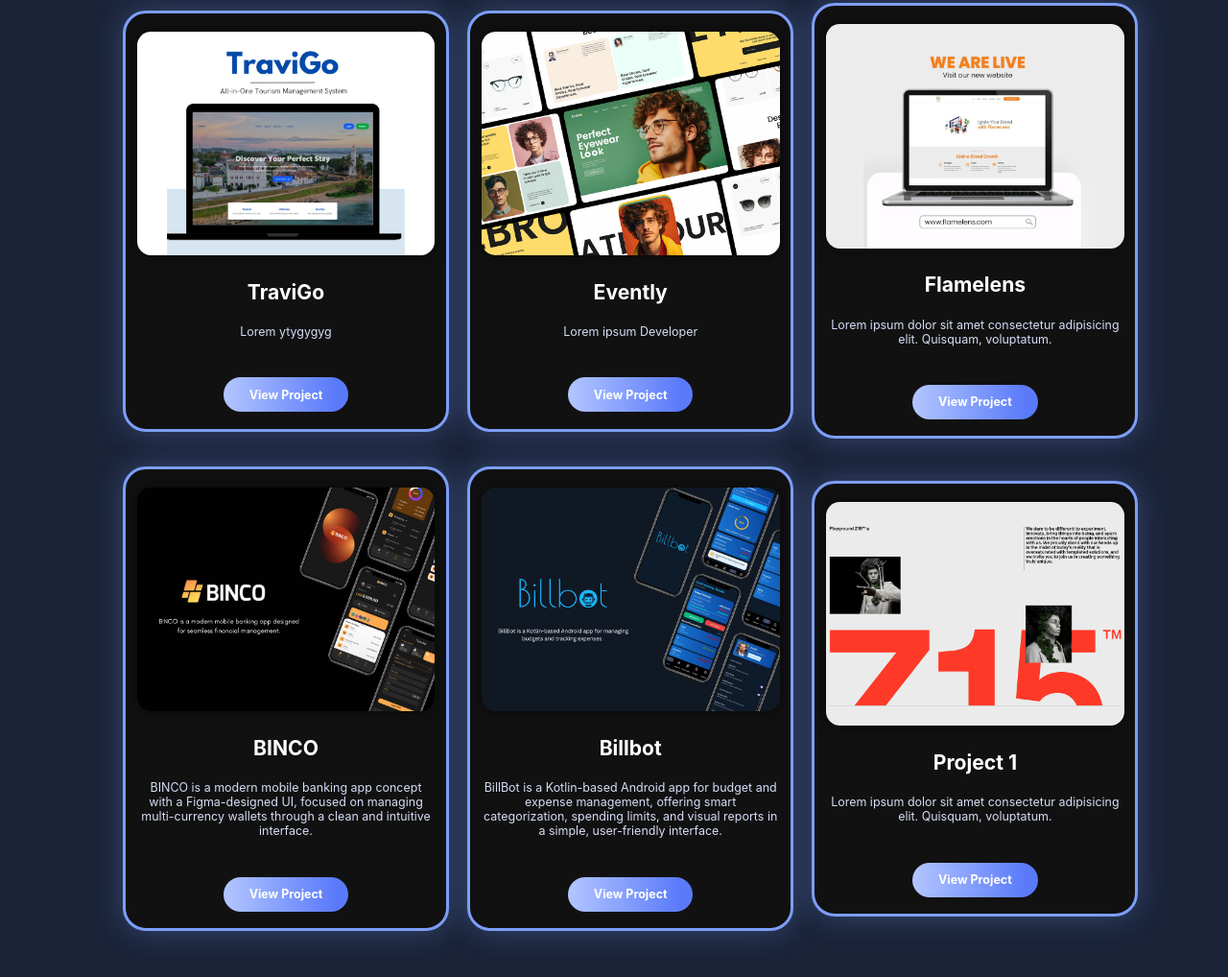
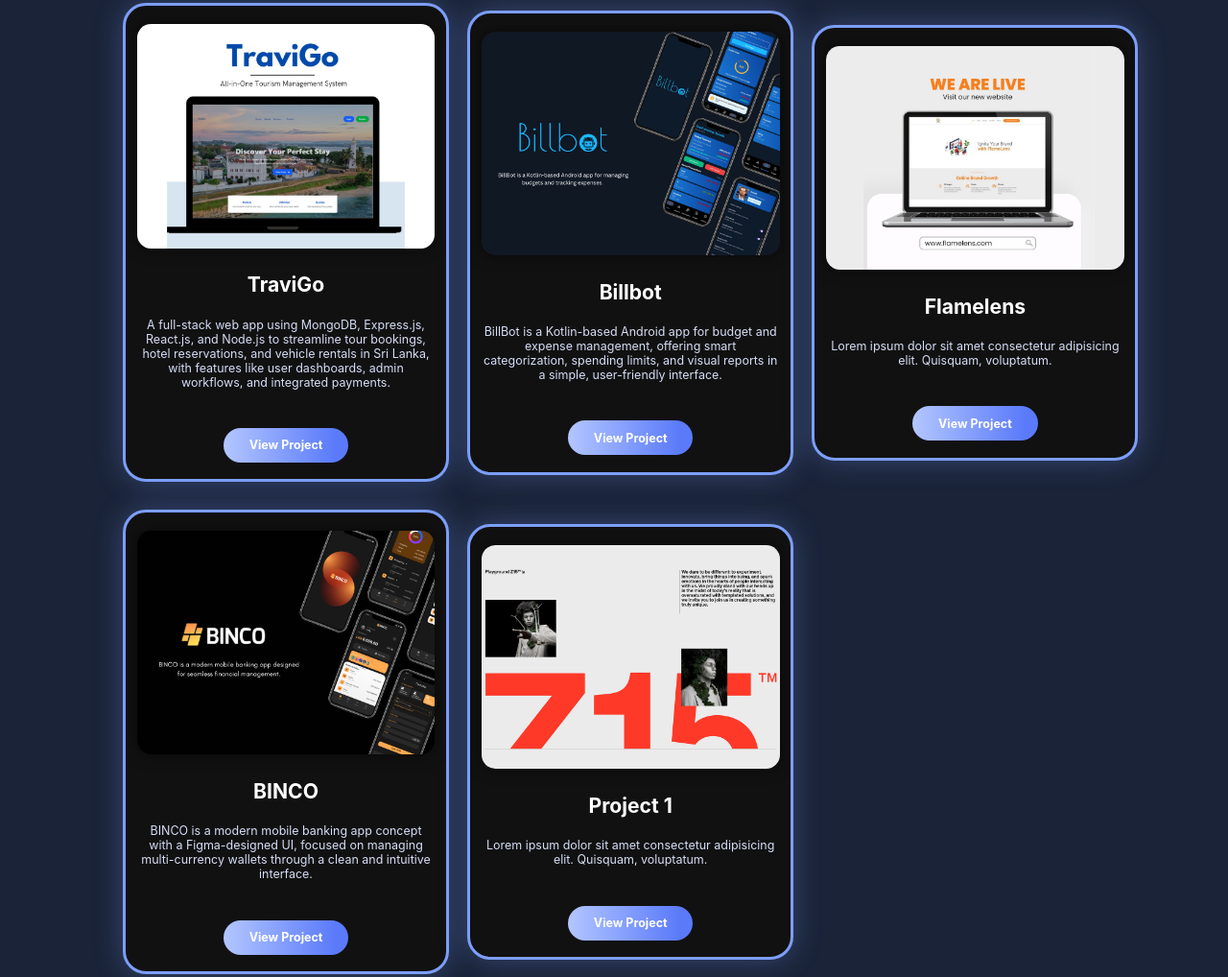
Before and after one commit to Suneth2220/suneth2220.github.io, a plain HTML site: page index.html in a window 1280 px wide. Shown: the part 1470-2488 px from the top of the page at 96% size. Drawn offline with nearby package versions, Linux system fonts and the light colour scheme; a web font is replaced by a local one.

Commit message:
favicon and title update

```diff
--- a/index.html
+++ b/index.html
@@ -3,7 +3,8 @@
   <head>
     <meta charset="UTF-8" />
     <meta name="viewport" content="width=device-width, initial-scale=1.0" />
-    <title>Portfolio Website</title>
+    <title>SunethXU</title>
+    <link rel="icon" href="favicon.ico" />
     <link rel="stylesheet" href="styles.css" />
     <link href="https://unpkg.com/boxicons@2.1.4/css/boxicons.min.css" rel="stylesheet"/>
   </head>
@@ -104,11 +105,21 @@
           <img src="travigo.png" alt="">
           <h3>TraviGo</h3>
           <p>
-            Lorem ytygygyg
+            A full-stack web app using MongoDB, Express.js, React.js, and Node.js to streamline tour bookings, hotel reservations, and vehicle rentals in Sri Lanka, with features like user dashboards, admin workflows, and integrated payments.
           </p>
           <a class="btn" href="https://github.com/Suneth2220/TraviGo" target="_blank" rel="noopener">View Project</a>
         </div>
 
+        <div class="project-card">
+          <img src="billbot.png" alt="">
+          <h3>Billbot</h3>
+          <p>
+            BillBot is a Kotlin-based Android app for budget and expense management, offering smart categorization, spending limits, and visual reports in a simple, user-friendly interface.
+          </p>
+          <a class="btn" href="https://github.com/Suneth2220/Billbot" target="_blank" rel="noopener">View Project</a>
+        </div>
+
+        <!--
         <div class="project-card">
           <img src="project2.png" alt="">
           <h3>Evently</h3>
@@ -117,6 +128,7 @@
           </p>
           <div class="btn">View Project</div>
         </div>
+        -->
 
         <div class="project-card">
           <img src="flamelens.png" alt="">
@@ -134,15 +146,6 @@
             BINCO is a modern mobile banking app concept with a Figma-designed UI, focused on managing multi-currency wallets through a clean and intuitive interface.
           </p>
           <a class="btn" href="https://www.figma.com/design/TZeJj50eFuL821rwoj6eum/BINCO?node-id=0-1&t=6T8JIipzfh9Ii3Cy-1" target="_blank" rel="noopener">View Project</a>
-        </div>
-
-        <div class="project-card">
-          <img src="billbot.png" alt="">
-          <h3>Billbot</h3>
-          <p>
-            BillBot is a Kotlin-based Android app for budget and expense management, offering smart categorization, spending limits, and visual reports in a simple, user-friendly interface.
-          </p>
-          <a class="btn" href="https://github.com/Suneth2220/Billbot" target="_blank" rel="noopener">View Project</a>
         </div>
 
         <div class="project-card">
```
Also changed, not shown: favicon.ico (added).
